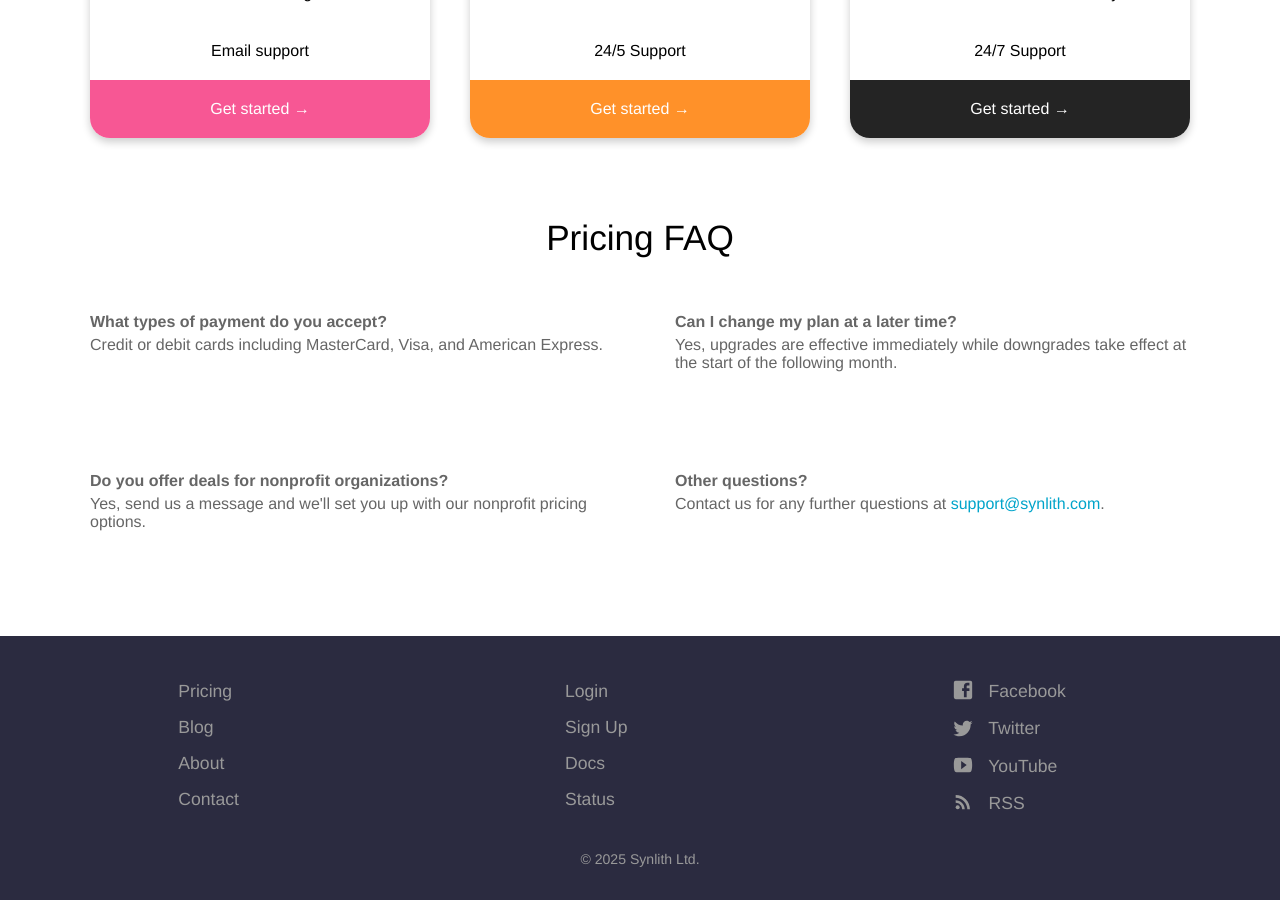
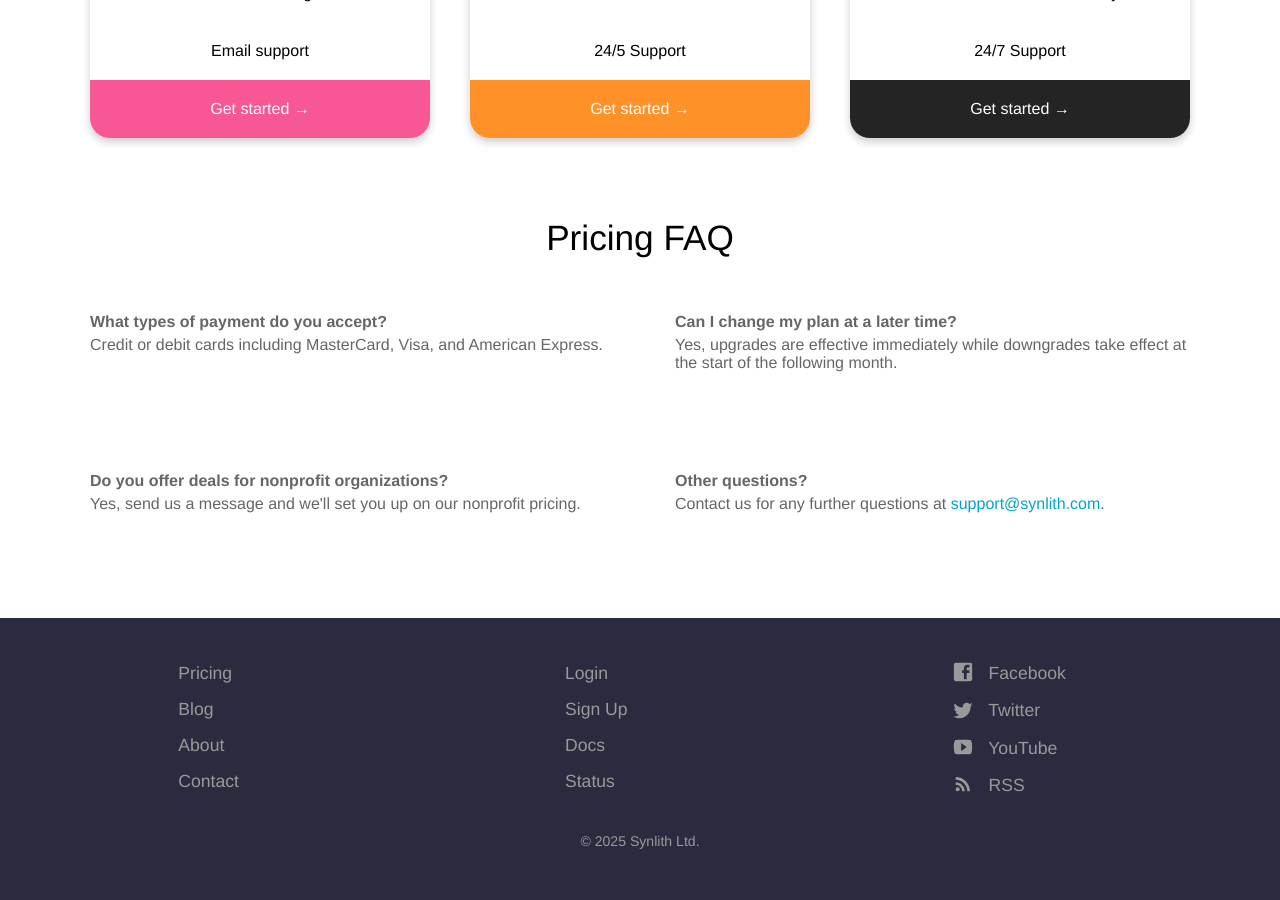
Before and after one commit to derpyjim/PRSyn, a Jekyll site: the page built from pricing.html, in a window 1280 px wide and 900 px high, scrolled down 581 px. Built offline with Jekyll 4.4.1, drawn with Linux system fonts in a browser that asks for light colours.

Commit message:
Update pricing.html

```diff
--- a/pricing.html
+++ b/pricing.html
@@ -56,7 +56,7 @@ faq:
   - question: Can I change my plan at a later time?
     answer: Yes, upgrades are effective immediately while downgrades take effect at the start of the following month.
   - question: Do you offer deals for nonprofit organizations?
-    answer: Yes, send us a message and we'll set you up with our nonprofit pricing options.
+    answer: Yes, send us a message and we'll set you up on our nonprofit pricing.
   - question: Other questions?
     answer: Contact us for any further questions at <a href="mailto:support@synlith.com">support@synlith.com</a>.
 ---
```
